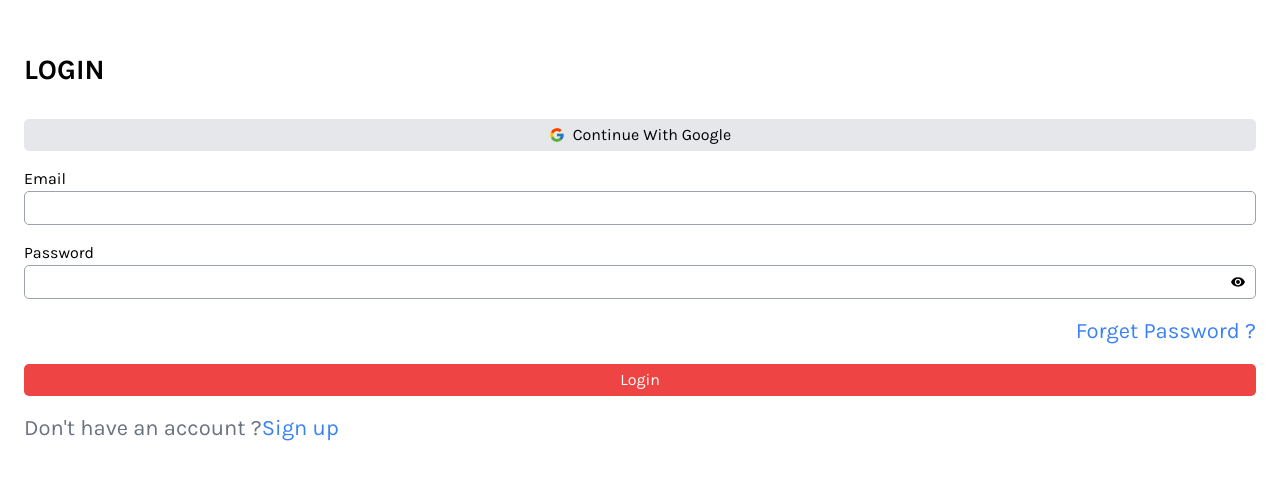
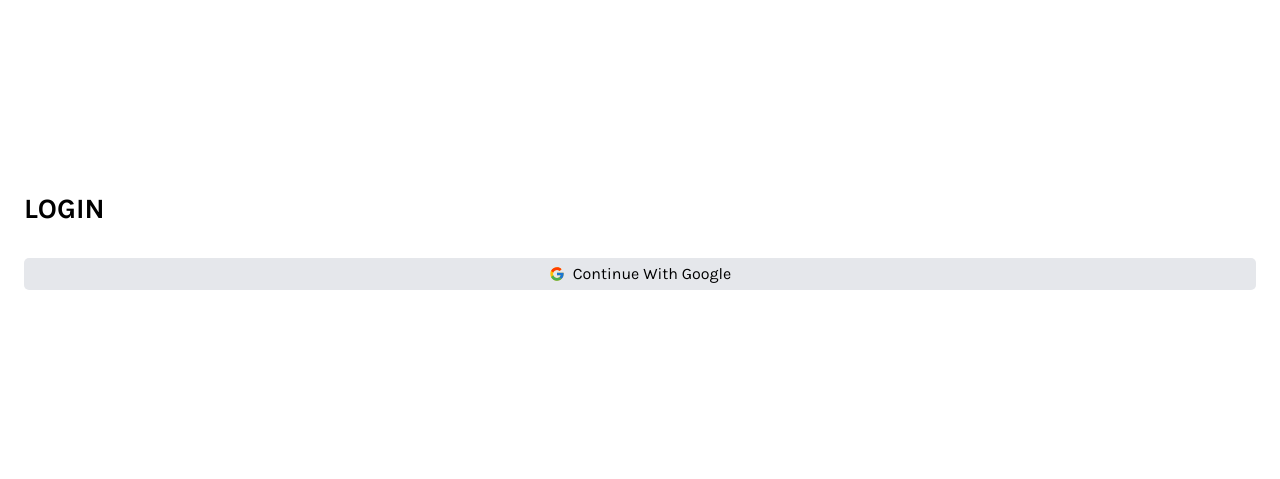
Before and after one commit to Arjun-Jhukal/project-progress-tracker, a Next.js app: page /login in a window 1280 px wide. Shown: the part 147-626 px from the top of the page. Built offline with nearby package versions, Linux system fonts and the light colour scheme; no server answers.

Commit message:
minor change

```diff
--- a/src/app/(auth)/login/page.tsx
+++ b/src/app/(auth)/login/page.tsx
@@ -46,7 +46,7 @@ export default function Login() {
 
         <GoogleLoginAuth />
 
-        <form onSubmit={formik.handleSubmit}>
+        {/* <form onSubmit={formik.handleSubmit}>
           <div className="auth__input__field mb-4">
             <label htmlFor="email">Email</label>
             <input type="email" name="email" value={formik.values.email} onChange={formik.handleChange} />
@@ -84,7 +84,7 @@ export default function Login() {
               Sign up
             </Link>
           </p>
-        </form>
+        </form> */}
       </div>
     </div>
   );
```
